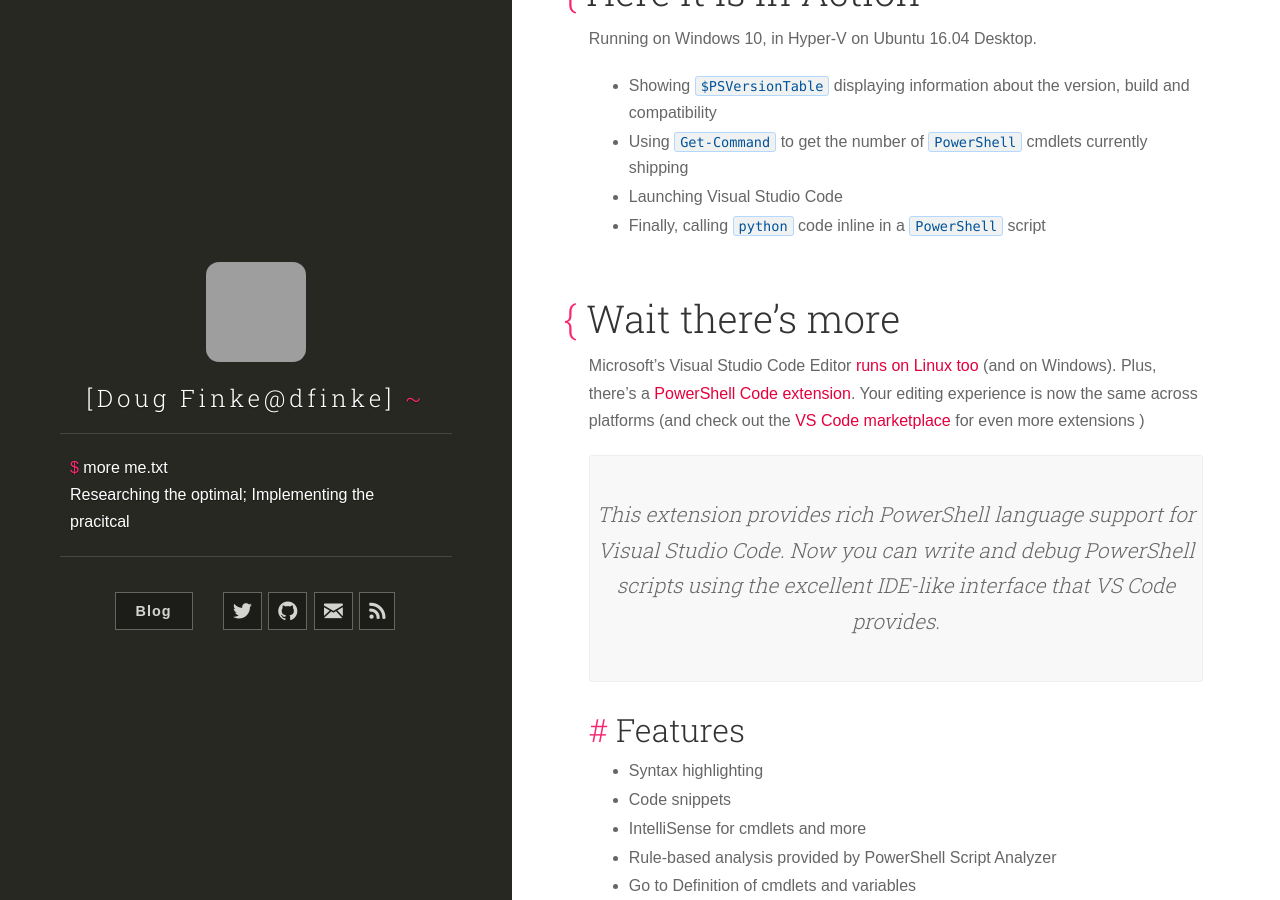
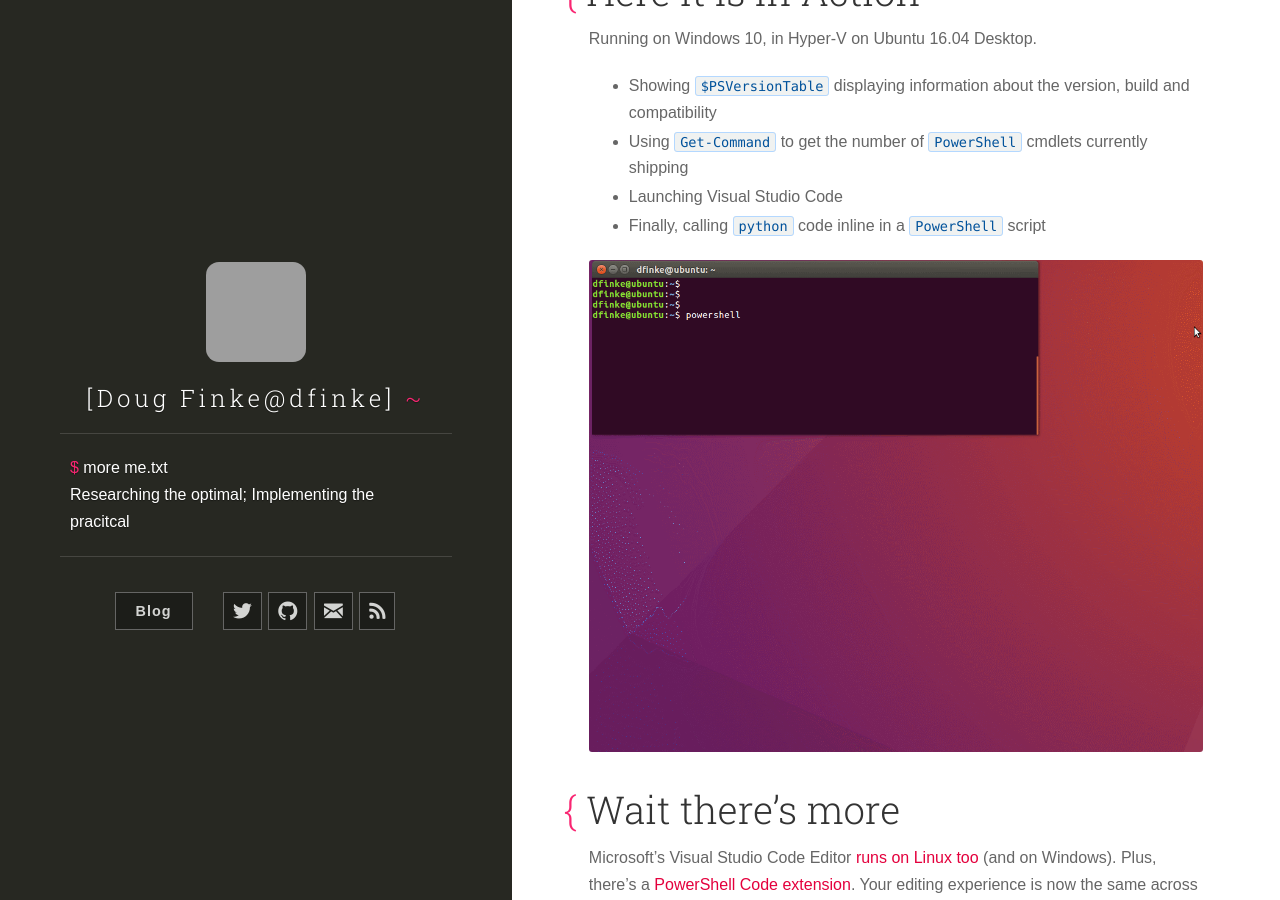
Before and after one commit to dfinke/dfinke.github.io, a Jekyll site: the page built from _posts/2016-08-18-PowerShell-2-Huge-Announcements.md, in a window 1280 px wide and 900 px high, scrolled down 540 px. Built offline with Jekyll 4.4.1, drawn with Linux system fonts in a browser that asks for light colours; nearby versions of some CDN libraries; grey boxes are pictures that could not be loaded.

Commit message:
Update 2016-08-18-PowerShell-2-Huge-Announcements.md

```diff
--- a/_posts/2016-08-18-PowerShell-2-Huge-Announcements.md
+++ b/_posts/2016-08-18-PowerShell-2-Huge-Announcements.md
@@ -28,7 +28,7 @@
 * Launching Visual Studio Code
 * Finally, calling `python` code inline in a `PowerShell` script
 
-![](../images/posts/animation.gif)
+![](/images/posts/animation.gif)
 
 
 ## Wait there's more
```
